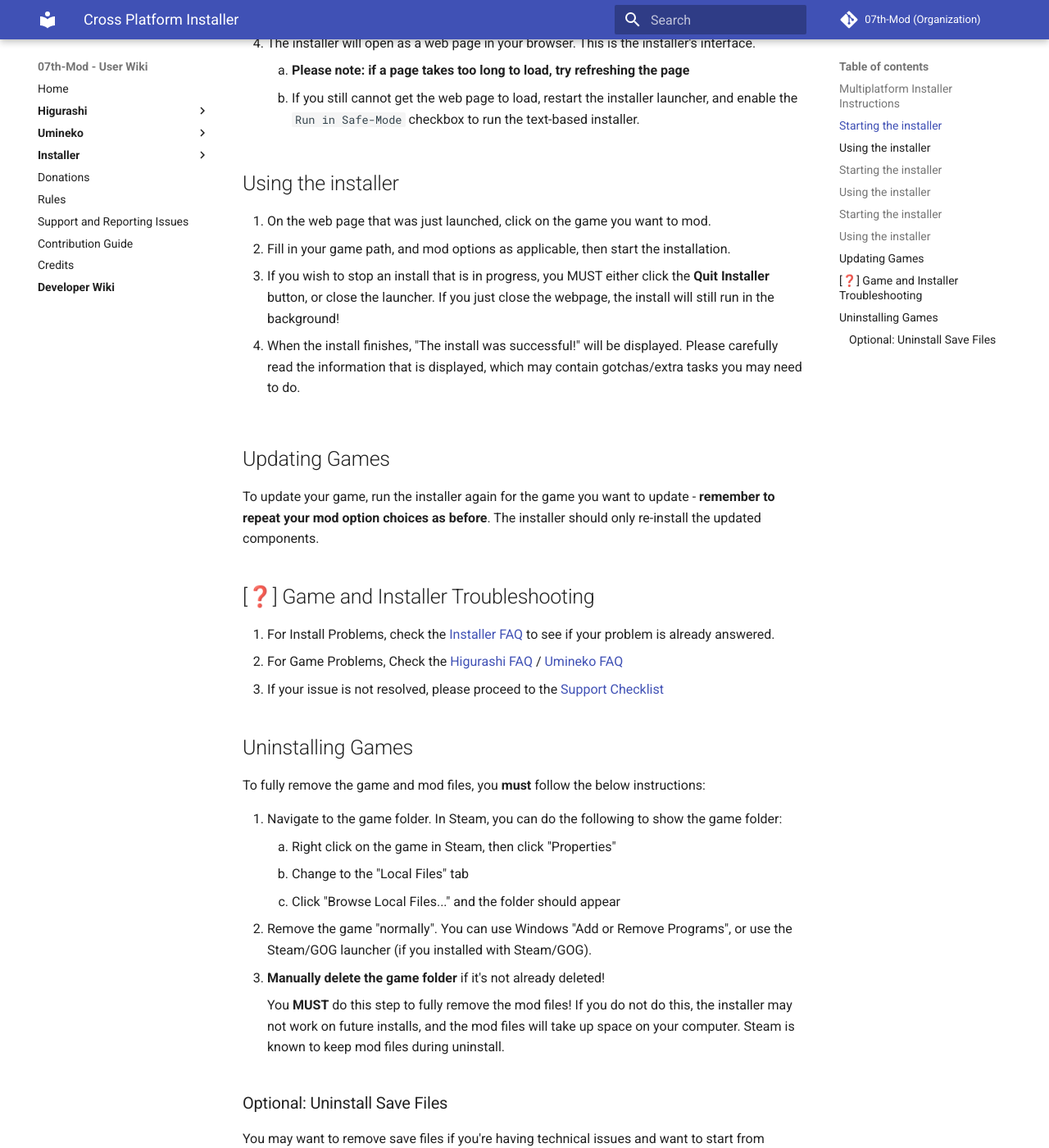
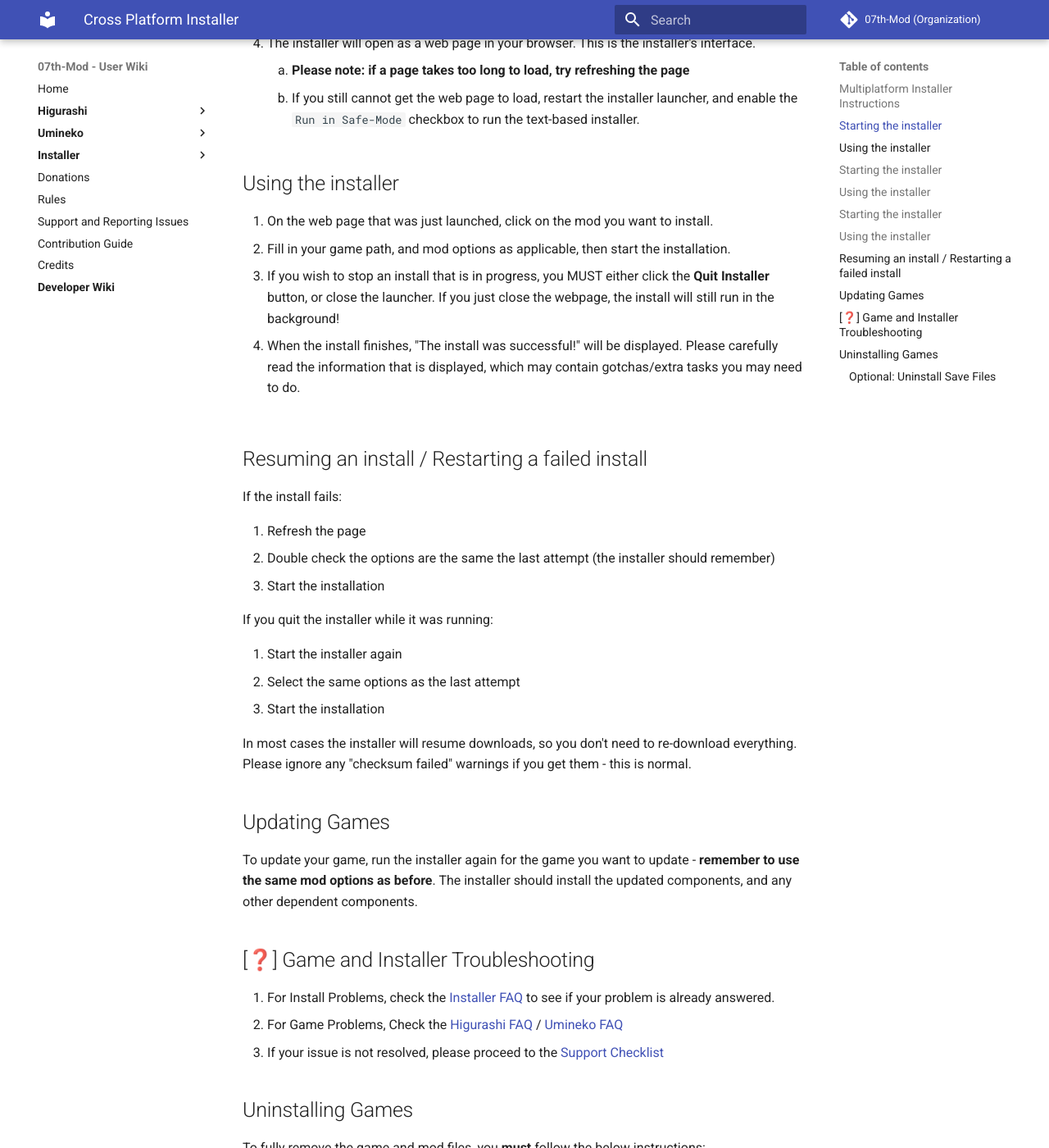
Before and after one commit to 07th-mod/wiki, an MkDocs documentation site: the page built from docs/Snippets/Cross-Platform-Installer.md, in a window 1280 px wide and 1400 px high, scrolled down 583 px. Shown: the whole window at 82% size. Built offline with MkDocs 1.6.1 and Material for MkDocs 9.7.7, drawn with Linux system fonts in a browser that asks for light colours.

Commit message:
Update Cross-Platform-Installer.md  - Clarify that you select the mod you want to install, not the game that you want to be modded  - Add section describing how to resume/restart a failed install  - Clarify that the installer will install updated components and dependencies, not only the updated components

```diff
--- a/docs/Snippets/Cross-Platform-Installer.md
+++ b/docs/Snippets/Cross-Platform-Installer.md
@@ -16,7 +16,7 @@
 
     ## Using the installer
 
-    1. On the web page that was just launched, click on the game you want to mod.
+    1. On the web page that was just launched, click on the mod you want to install.
     2. Fill in your game path, and mod options as applicable, then start the installation.
     3. If you wish to stop an install that is in progress, you MUST either click the **Quit Installer** button, or close the launcher. If you just close the webpage, the install will still run in the background!
     4. When the install finishes, "The install was successful!" will be displayed. Please carefully read the information that is displayed, which may contain gotchas/extra tasks you may need to do.
@@ -43,7 +43,7 @@
 
     ## Using the installer
 
-    1. On the web page that was just launched, click on the game you want to mod.
+    1. On the web page that was just launched, click on the mod you want to install.
     2. Fill in your game path, and mod options as applicable, then start the installation.
     3. If you wish to stop an install that is in progress, you MUST either click the **Quit Installer** button, or close the terminal. If you just close the webpage, the install will still run in the background!
     4. When the install finishes, "The install was successful!" will be displayed. Please carefully read the information that is displayed, which may contain gotchas/extra tasks you may need to do.
@@ -89,7 +89,7 @@
 
     ## Using the installer
 
-    1. On the web page that was just launched, click on the game you want to mod.
+    1. On the web page that was just launched, click on the mod you want to install.
     2. Fill in your game path, and mod options as applicable, then start the installation.
     3. If you wish to stop an install that is in progress, you MUST either click the **Quit Installer** button, or close the terminal. If you just close the webpage, the install will still run in the background!
     4. When the install finishes, "The install was successful!" will be displayed. Please carefully read the information that is displayed, which may contain gotchas/extra tasks you may need to do.
@@ -109,9 +109,25 @@
 
     Power users can try a few different ways of running the installer on [this page](../Installer/power-users.md)
 
+## Resuming an install / Restarting a failed install
+
+If the install fails:
+
+1. Refresh the page
+2. Double check the options are the same the last attempt (the installer should remember)
+3. Start the installation
+
+If you quit the installer while it was running:
+
+1. Start the installer again
+2. Select the same options as the last attempt
+3. Start the installation
+
+In most cases the installer will resume downloads, so you don't need to re-download everything. Please ignore any "checksum failed" warnings if you get them - this is normal.
+
 ## Updating Games
 
-To update your game, run the installer again for the game you want to update - **remember to repeat your mod option choices as before**. The installer should only re-install the updated components.
+To update your game, run the installer again for the game you want to update - **remember to use the same mod options as before**. The installer should install the updated components, and any other dependent components.
 
 ## [❓] Game and Installer Troubleshooting
 
```
